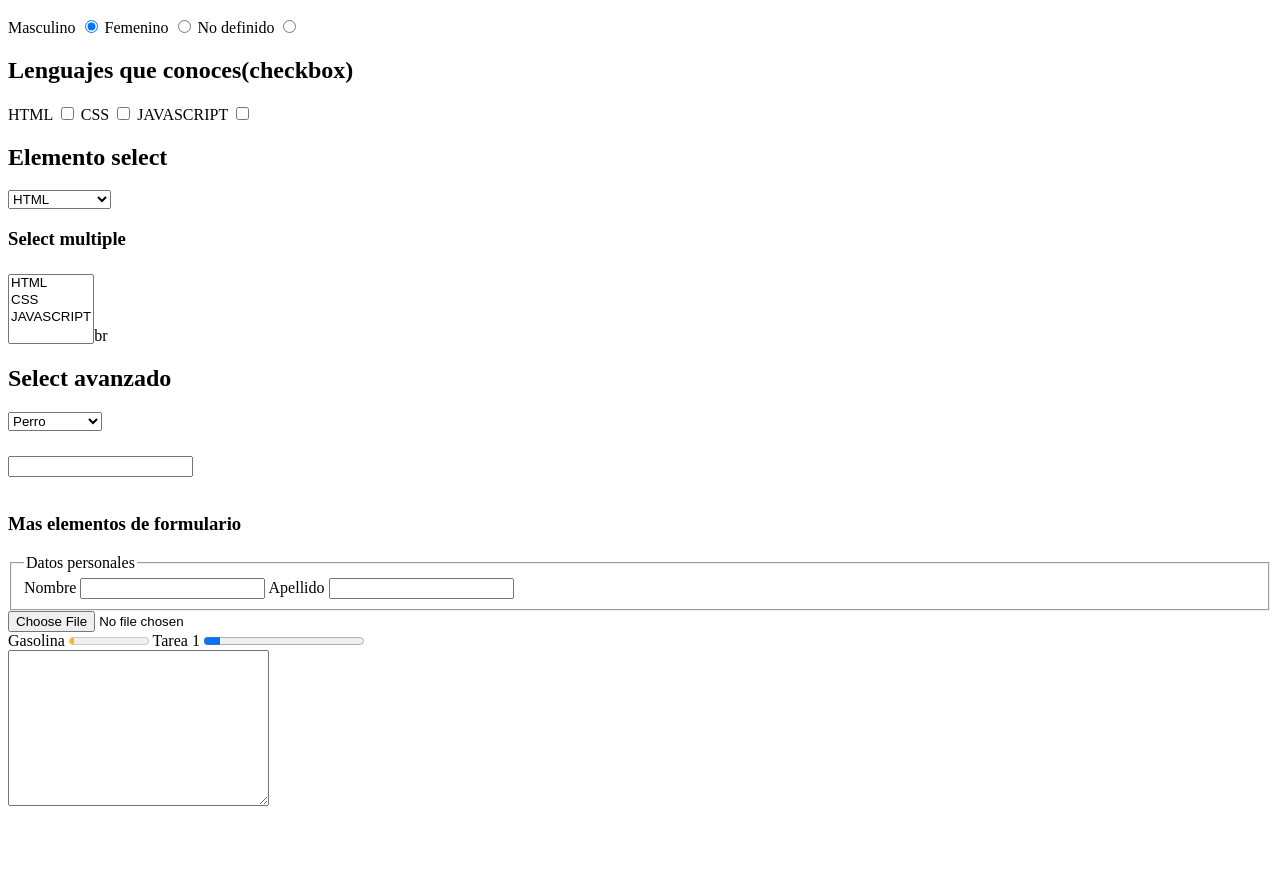
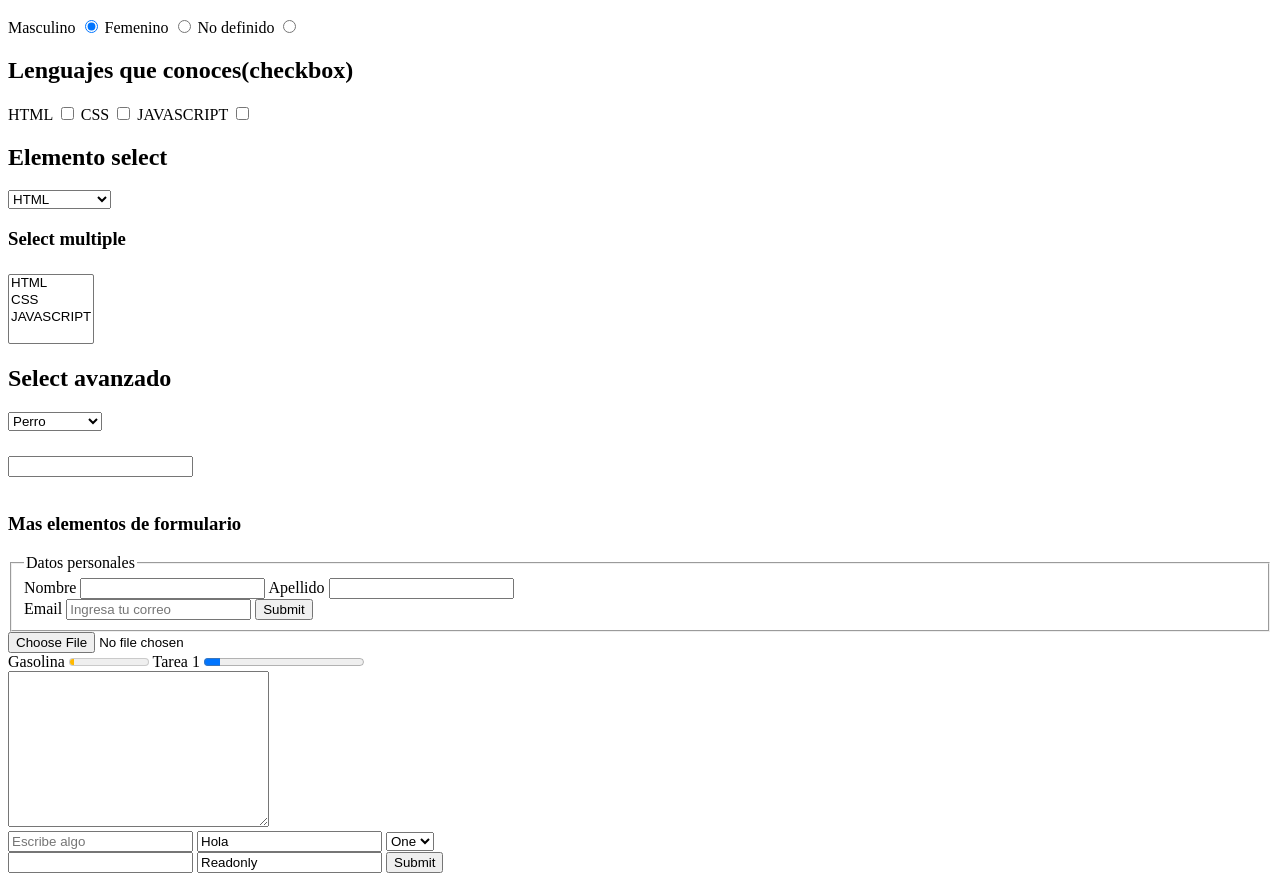
Before and after one commit to santiagoRiveraDev/html-desde-cero, a plain HTML site: page html/elementos-seleccionables.-formularios.html in a window 1280 px wide. Shown: the part 110-991 px from the top of the page. Before the commit the page ends 928 px from the top, so only its background shows below. Drawn offline with Linux system fonts and the light colour scheme.

Commit message:
elemnetos seleccionables

```diff
--- a/html/elementos-seleccionables.-formularios.html
+++ b/html/elementos-seleccionables.-formularios.html
@@ -88,7 +88,7 @@
             <option value="html">HTML</option>
             <option value="css">CSS</option>
             <option value="javascript">JAVASCRIPT</option>
-        </select>br
+        </select><br>
         <h2>Select avanzado</h2>
         <select name="mascotas">
             <optgroup label="4 patas">
@@ -122,7 +122,10 @@
             <label for="name">Nombre</label>
             <input type="text" id="name" />
             <label for="apellido">Apellido</label>
-            <input type="text" id="apellido" />
+            <input type="text" id="apellido" /><br>
+            <label for="correo">Email</label>
+            <input type="email" placeholder="Ingresa tu correo" required>
+            <input type="submit">
         </fieldset>
         <input type="file"><br>
         <label for="fuel">Gasolina</label>
@@ -131,6 +134,18 @@
         <progress id="task" max="100" value="10"></progress><br>
         <textarea name="" id="" cols="30" rows="10"></textarea>
     </form>
+
+    <form action="">
+        <input type="text" placeholder="Escribe algo" required>
+        <input type="text" value="Hola">
+        <select name="numbers" id="numbers">
+            <option value="one">One</option>
+            <option value="two">Two</option>
+        </select><br>
+        <input type="number">
+        <input type="text" value="Readonly" readonly>
+        <input type="submit">
+    </form>
 </body>
 
 </html>
```
